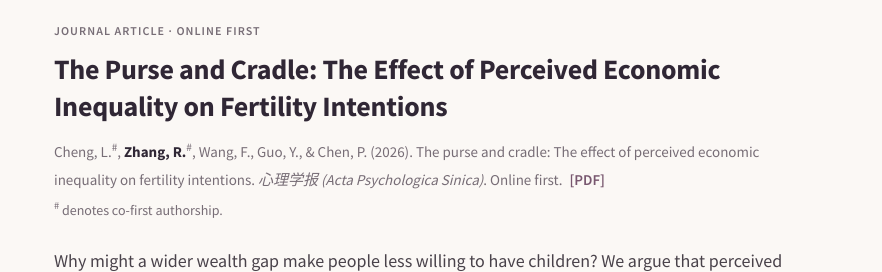
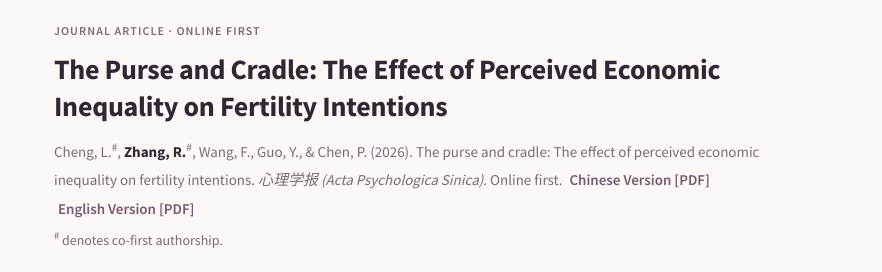
Before and after one commit to RoutingZhang/Routingzhang-socialpsychology, a plain HTML site: page index.html in a window 1280 px wide. Shown: the part 2480-2752 px from the top of the page, 398-1280 px from the left. Drawn offline with Linux system fonts and the light colour scheme.

Commit message:
Update index.html

```diff
--- a/index.html
+++ b/index.html
@@ -70,7 +70,20 @@
         <div class="paper-body">
           <p class="paper-type">JOURNAL ARTICLE · ONLINE FIRST</p>
           <h3 id="purse-title">The Purse and Cradle: The Effect of Perceived Economic Inequality on Fertility Intentions</h3>
-          <p class="reference">Cheng, L.<sup aria-label="co-first author">#</sup>, <strong>Zhang, R.</strong><sup aria-label="co-first author">#</sup>, Wang, F., Guo, Y., &amp; Chen, P. (2026). The purse and cradle: The effect of perceived economic inequality on fertility intentions. <em>心理学报 (Acta Psychologica Sinica)</em>. Online first. <a class="pdf-link" href="assets/papers/the-purse-and-cradle.pdf" target="_blank" rel="noopener noreferrer" aria-label="Open PDF: The Purse and Cradle">[PDF]</a><span class="authorship-note"><sup>#</sup> denotes co-first authorship.</span></p>
+          <p class="reference">Cheng, L.<sup aria-label="co-first author">#</sup>, <strong>Zhang, R.</strong><sup aria-label="co-first author">#</sup>, Wang, F., Guo, Y., &amp; Chen, P. (2026). The purse and cradle: The effect of perceived economic inequality on fertility intentions. <em>心理学报 (Acta Psychologica Sinica)</em>. Online first. <a class="pdf-link"
+   href="assets/papers/the-purse-and-cradle.pdf?v=20261104"
+   target="_blank"
+   rel="noopener noreferrer"
+   aria-label="Open Chinese PDF: The Purse and Cradle">
+  Chinese Version [PDF]
+</a>
+<a class="pdf-link"
+   href="assets/papers/the-purse-and-cradle-en.pdf"
+   target="_blank"
+   rel="noopener noreferrer"
+   aria-label="Open English PDF: The Purse and Cradle">
+  English Version [PDF]
+</a><span class="authorship-note"><sup>#</sup> denotes co-first authorship.</span></p>
           <p>Why might a wider wealth gap make people less willing to have children? We argue that perceived economic inequality does more than divide resources—it changes how people imagine the future.</p>
           <p>Across four studies (five sub-studies), we combined over 400,000 social-media posts, a nationally representative survey, a questionnaire study, and experiments conducted in China and the United States. The evidence converged: when people perceived greater economic inequality, they reported lower fertility intentions. This happened partly because inequality heightened anxiety about their own financial standing, but even more because it made future parenthood feel costly, demanding, and difficult to manage. Anticipated parenting stress emerged as the most consistent psychological pathway across methods and cultures.</p>
           <p>By showing how a macro-level social condition enters one of life's most personal decisions, this research suggests that inequality may shape not only how people live today, but also whether they feel able to imagine raising the next generation.</p>
```
